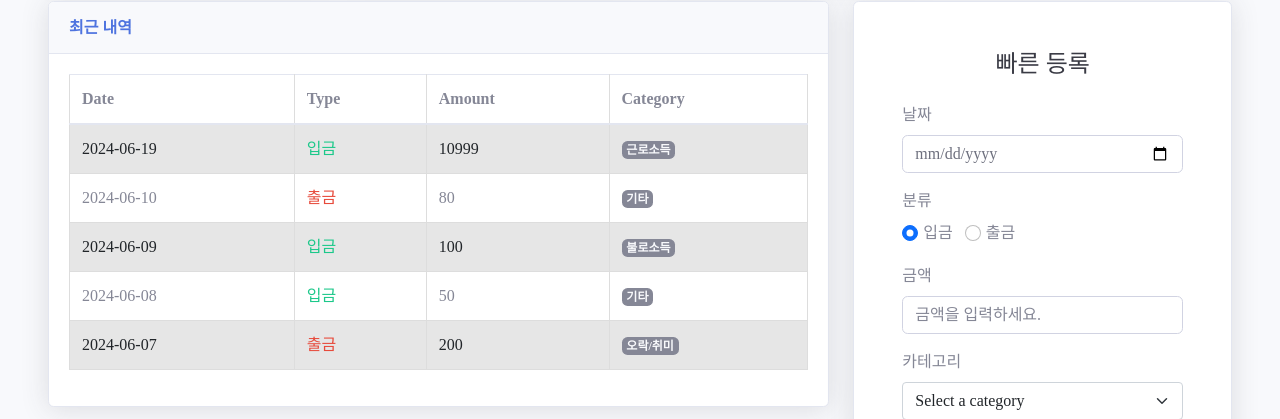
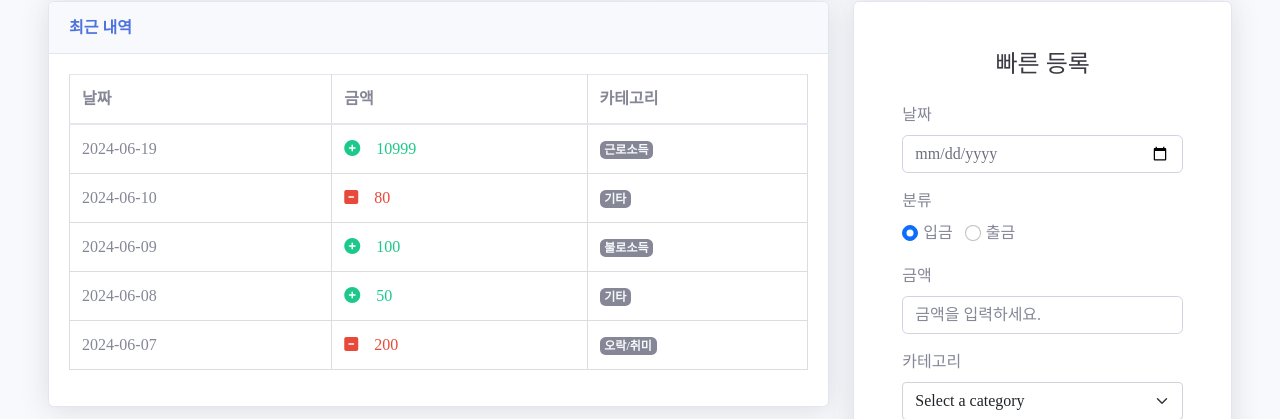
Before and after one commit to isj0228/sulgasaeng, a Vue app in the folder Skeleton_project/: page / in a window 1280 px wide. Shown: the part 259-678 px from the top of the page. Built offline with nearby package versions, Linux system fonts and the light colour scheme; data requests are answered from the project's data file; a web font is replaced by a local one.

Commit message:
입출금 열 삭제

```diff
--- a/Skeleton_project/src/pages/Card_Record.vue
+++ b/Skeleton_project/src/pages/Card_Record.vue
@@ -2,20 +2,22 @@
   <div>
     <div v-if="loading">Loading...</div>
     <div v-else>
-        <table class="table table-striped"  @click="navigateToRecord">
+      <table class="table" @click="navigateToRecord">
         <thead>
           <tr>
-              <th>Date</th>
-              <th>Type</th>
-              <th>Amount</th>
-              <th>Category</th>
+            <th>날짜</th>
+            <!-- <th>입/출금</th> -->
+            <th>금액</th>
+            <th>카테고리</th>
           </tr>
         </thead>
         <tbody>
           <tr v-for="transaction in recentTransactions" :key="transaction.id">
             <td>{{ transaction.date }}</td>
-              <td :class="transaction.type === '입금' ? 'text-success' : 'text-danger'">{{ transaction.type }}</td>
-              <td>{{ transaction.amount }}</td>
+            <!-- <td :class="transaction.type === '입금' ? 'text-success' : 'text-danger'">{{ transaction.type }}</td> -->
+            <td v-if="transaction.type === '입금'" class="text-success"><i class="fa-solid fa-circle-plus me-3"></i>{{ transaction.amount }}</td>
+            <td v-else class="text-danger"><i class="fa-solid fa-square-minus me-3"></i>{{ transaction.amount }}</td>
+            <!-- <td>{{ transaction.amount }}</td> -->
             <td><span class="badge bg-secondary text-light">{{ transaction.category }}</span></td>
           </tr>
         </tbody>
@@ -70,7 +72,8 @@
   border-collapse: collapse;
 }
 
-  th, td {
+th,
+td {
   padding: 8px;
 }
 
```
Lines whose indentation alone changed are shown as unchanged.
